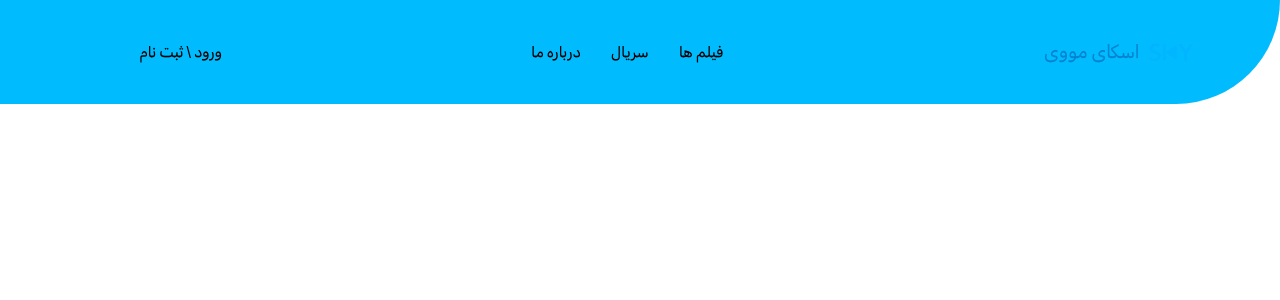
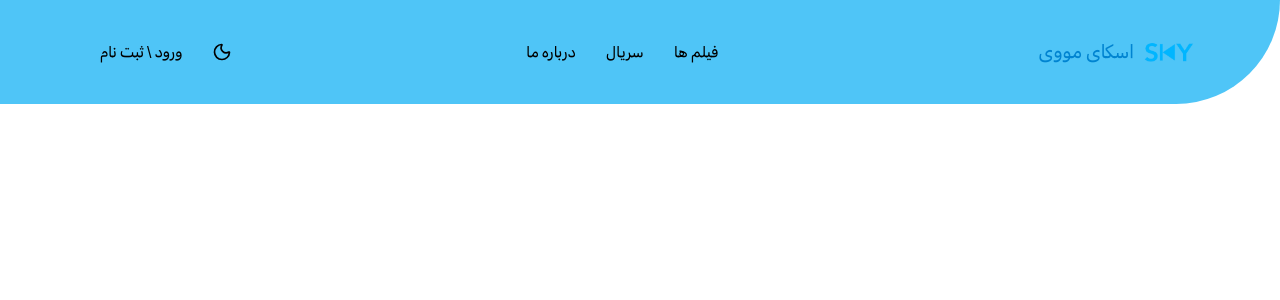
Before and after one commit to amiralibarghamadi2008/Sky-Movie, a Next.js app: page / in a window 1280 px wide. Shown: the top 300 px of the page. Built offline with nearby package versions, Linux system fonts and the light colour scheme.

Commit message:
add the Night and Day theme to the project and install the next-themes and lucide-react packages to the project.

```diff
--- a/src/app/globals.css
+++ b/src/app/globals.css
@@ -7,3 +7,13 @@
     margin-left: auto;
     margin-right: auto;
 }
+
+/* navbar dex them */
+
+.bg-sky-400 {
+  background-color: #4fc5f7 !important;
+}
+
+.dark .dark\:bg-sky-800 {
+  background-color: #126290 !important;
+}
--- a/src/app/layout.jsx
+++ b/src/app/layout.jsx
@@ -1,5 +1,6 @@
+import Navbar from "@/components/Navbar/navbar";
+import ThemeWrapper from "@/components/Them/ThemeWrapper";
 import localFont from "next/font/local";
-import Navbar from "@/components/Navbar/navbar";
 import "./globals.css";
 
 export const metadata = {
@@ -19,8 +20,10 @@ export default function RootLayout({ children }) {
         dir="rtl"
         suppressHydrationWarning
       >
-        <Navbar />
-        {children}
+        <ThemeWrapper>
+          <Navbar />
+          {children}
+        </ThemeWrapper>
       </body>
     </html>
   );
--- a/src/components/Navbar/navbar.jsx
+++ b/src/components/Navbar/navbar.jsx
@@ -1,6 +1,8 @@
 import Image from "next/image";
 import Logo from "../../../public/img/logo.png";
 import Link from "next/link";
+import ThemeToggle from "../Them/ThemeToggle";
+
 
 export default function Navbar() {
   return (
@@ -13,8 +15,8 @@ export default function Navbar() {
                 <Image
                   src={Logo}
                   alt="اسکای مووی"
-                  width={90}
-                  height={90}
+                  width={100}
+                  height={100}
                   loading="lazy"
                 />
               </div>
@@ -57,9 +59,11 @@ export default function Navbar() {
 
           <div className="hidden md:flex">
             <div className="flex justify-between items-center w-40">
-
-              <div className="text-black w-40">
-                <button className="dark:hover:bg-gray-800 transition-all dark:hover:text-white px-4.5 py-2 rounded-lg ">
+              <div className="">
+                <ThemeToggle />
+              </div>
+              <div className="text-black">
+                <button className="dark:hover:bg-gray-800 transition-all dark:hover:text-white px-5 py-2 rounded-lg ">
                   ورود \ ثبت نام
                 </button>
               </div>
--- /dev/null
+++ b/src/components/Them/ThemeToggle.jsx
@@ -0,0 +1,28 @@
+"use client";
+
+import { useTheme } from "next-themes";
+import { useEffect, useState } from "react";
+import { Sun, Moon } from "lucide-react";
+
+export default function ThemeToggle() {
+  const { theme, setTheme } = useTheme();
+  const [mounted, setMounted] = useState(false);
+
+  useEffect(() => setMounted(true), []);
+  if (!mounted) return null;
+
+  const isDark = theme === "dark";
+
+  return (
+    <button
+      onClick={() => setTheme(isDark ? "light" : "dark")}
+      className="p-2 rounded-full transition-colors duration-300 hover:bg-gray-800"
+    >
+      {isDark ? (
+        <Sun size={20} className="text-yellow-400" />
+      ) : (
+        <Moon size={20} className="text-black dark:hover:text-white" />
+      )}
+    </button>
+  );
+}
--- /dev/null
+++ b/src/components/Them/ThemeWrapper.jsx
@@ -0,0 +1,16 @@
+"use client";
+
+import { ThemeProvider } from "next-themes";
+
+export default function ThemeWrapper({ children }) {
+  return (
+    <ThemeProvider
+      attribute="class"
+      defaultTheme="system"
+      enableSystem
+      disableTransitionOnChange
+    >
+      {children}
+    </ThemeProvider>
+  );
+}
```
